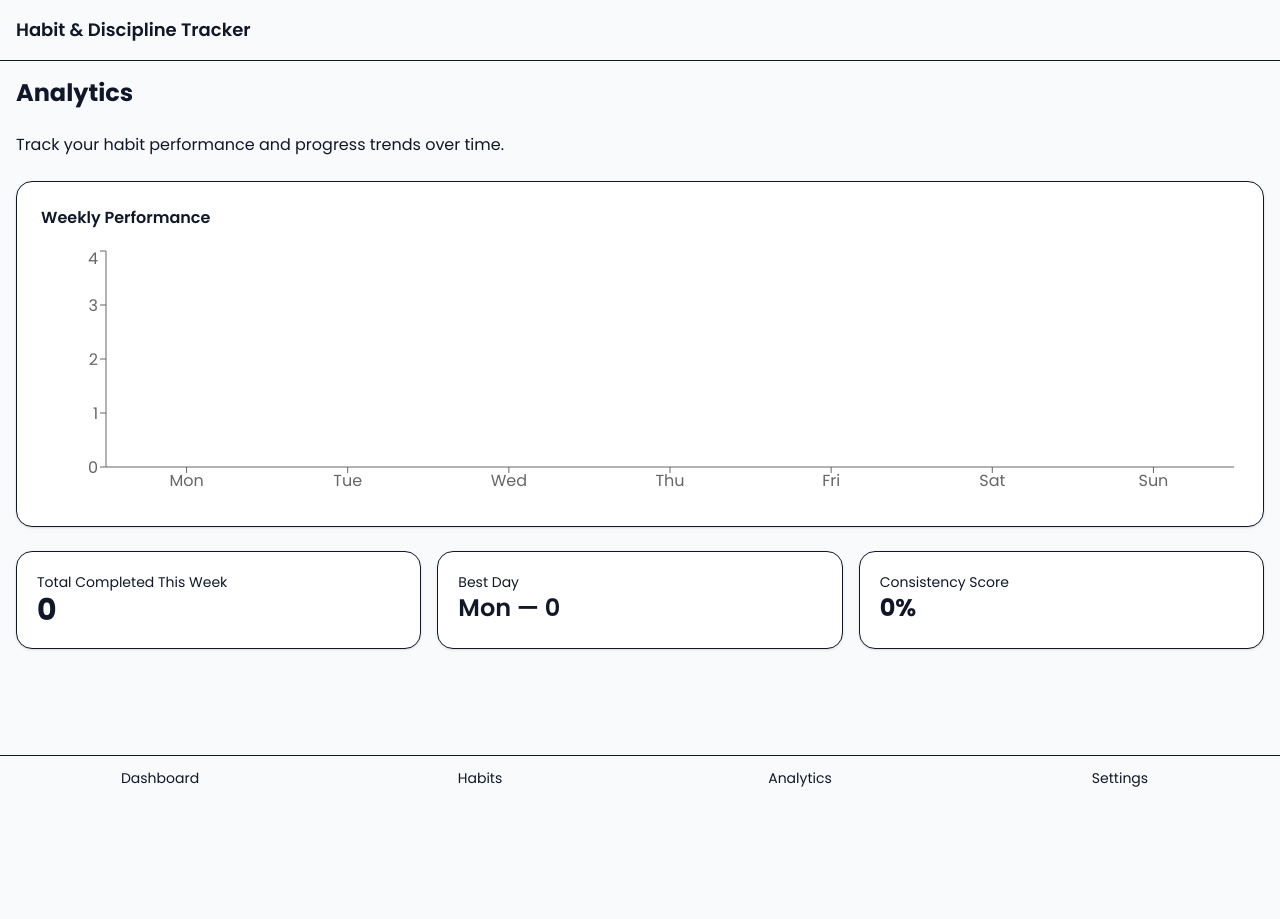
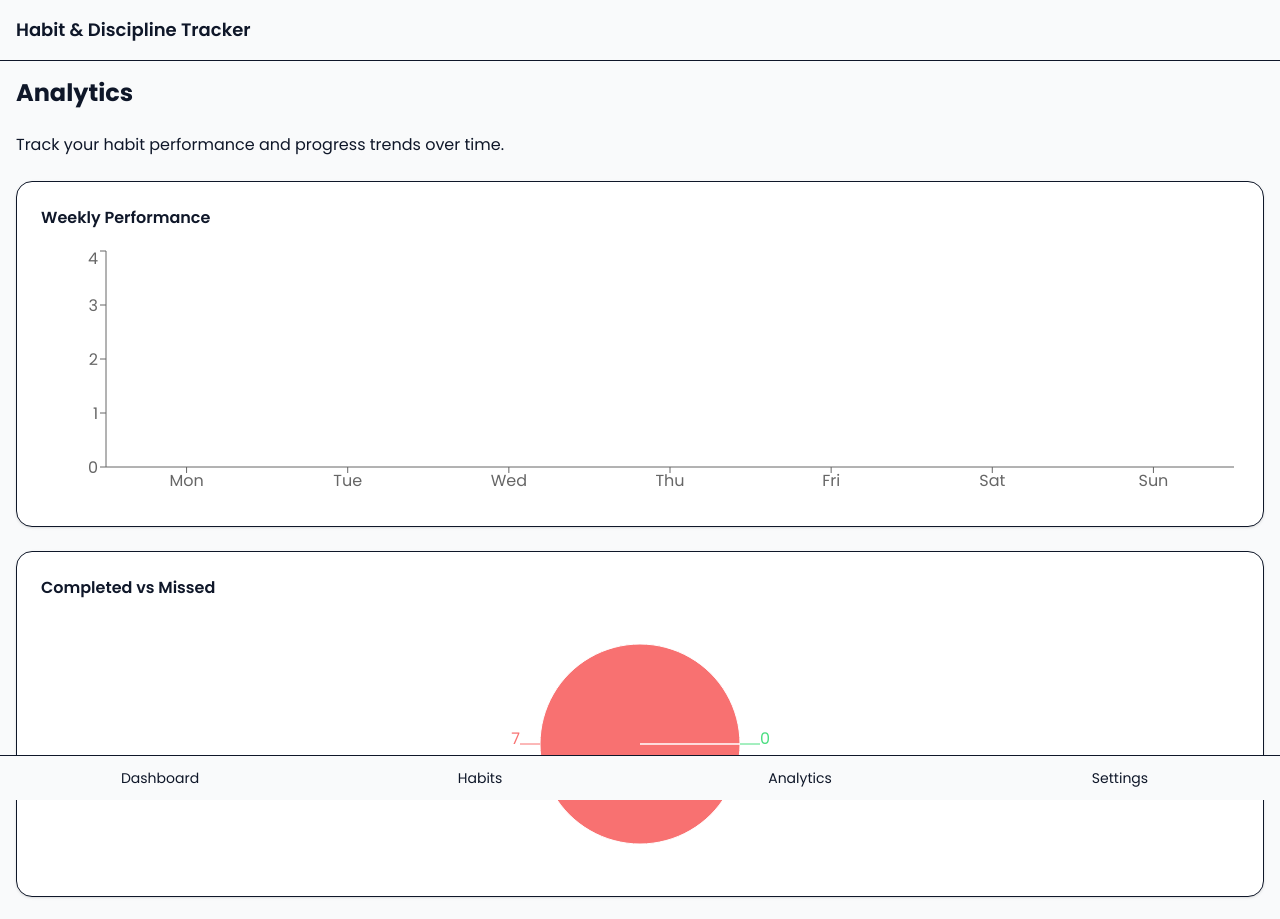
Before and after one commit to MohamedZaki599/Habit-Discipline-Tracker, a React (Vite) app: page /analytics in a window 1280 px wide. Shown: the top 919 px of the page. Before the commit the page ends 800 px from the top, so only its background shows below. Built offline with nearby package versions, Linux system fonts and the light colour scheme.

Commit message:
feat(analytics): added completed vs missed pie chart visualization

```diff
--- a/src/pages/Analytics.tsx
+++ b/src/pages/Analytics.tsx
@@ -6,6 +6,9 @@ import {
 	YAxis,
 	Tooltip,
 	ResponsiveContainer,
+	PieChart,
+	Pie,
+	Cell,
 } from "recharts"
 
 export default function Analytics() {
@@ -35,6 +38,14 @@ export default function Analytics() {
 	})
 
 	const totalWeekCompleted = weeklyData.reduce((a, b) => a + b.completed, 0)
+
+	const remaining = 7 - totalWeekCompleted
+
+	const pieData = [
+		{ name: "Completed", value: totalWeekCompleted },
+		{ name: "Missed", value: remaining },
+	]
+
 
 	const bestDay =
 		weeklyData.length === 0
@@ -79,6 +90,31 @@ export default function Analytics() {
 			</div>
 
 			{/* Insight Cards */}
+			<div
+				className="rounded-2xl border bg-[hsl(var(--card))]
+ shadow-sm p-6"
+			>
+				<h4 className="font-semibold mb-4">Completed vs Missed</h4>
+
+				<div className="h-64 flex items-center justify-center">
+					<PieChart width={300} height={300}>
+						<Pie
+							data={pieData}
+							cx="50%"
+							cy="50%"
+							outerRadius={100}
+							dataKey="value"
+							label
+						>
+							<Cell fill="#4ade80" />
+							<Cell fill="#f87171" />
+						</Pie>
+					</PieChart>
+				</div>
+			</div>
+
+			{/* Stat Cards */}
+
 			<div className="grid grid-cols-1 sm:grid-cols-3 gap-4">
 				<div
 					className="rounded-2xl border bg-[hsl(var(--card))]
```
